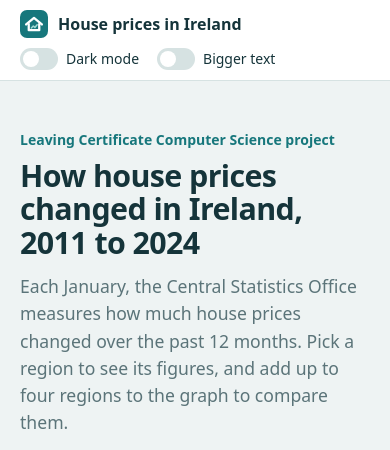
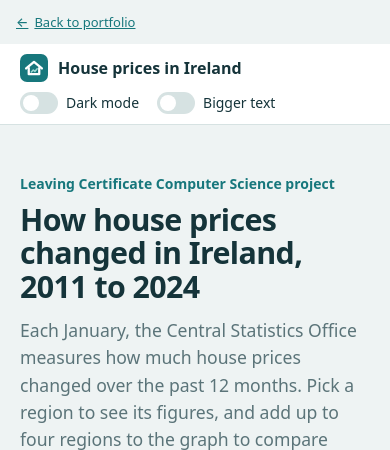
Before and after one commit to cianmccaul/Irish-house-prices, a Flask app: page / in a window 390 px wide. Shown: the top 450 px of the page. Run offline with Flask 3, Linux system fonts and the light colour scheme.

Commit message:
Add Back to portfolio link
Adds a subtle, keyboard-accessible link to https://cianmccaul.vercel.app at the
top-left of the page. It sits in normal flow, so it never covers content on
phones (checked at 390x844).

Co-Authored-By: Claude Sonnet 5.5 <noreply@anthropic.com>
Claude-Session: https://claude.ai/code/session_01VDCQDsGEg42z8SpFKjfqUR

```diff
--- a/static/style.css
+++ b/static/style.css
@@ -29,6 +29,11 @@ a { color: var(--accent); }
 :focus-visible { outline: 3px solid var(--accent); outline-offset: 2px; }
 .skip { position: absolute; left: -999px; top: 8px; background: var(--ink); color: var(--bg); padding: 8px 12px; border-radius: 8px; }
 .skip:focus { left: 12px; }
+
+/* Persistent link back to the portfolio. In normal flow, so it never covers content. */
+.back-link { display: inline-flex; align-items: center; gap: 6px; min-height: 44px; padding: 0 16px; font-size: 13px; font-weight: 500; color: var(--muted); text-decoration: none; }
+.back-link:hover { color: var(--accent); text-decoration: underline; }
+.back-link:focus-visible { outline-offset: -3px; border-radius: 8px; }
 .wrap { max-width: 1040px; margin: 0 auto; padding: 0 20px; }
 
 .top { background: var(--panel); border-bottom: 1px solid var(--line); }
--- a/templates/index.html
+++ b/templates/index.html
@@ -10,6 +10,7 @@
 </head>
 <body>
   <a class="skip" href="#main">Skip to content</a>
+  <a class="back-link" href="https://cianmccaul.vercel.app"><span aria-hidden="true">←</span> Back to portfolio</a>
   <header class="top">
     <div class="wrap bar">
       <span class="brand"><img src="{{ url_for('static', filename='icon.svg') }}" alt="" width="28" height="28">House prices in Ireland</span>
```
